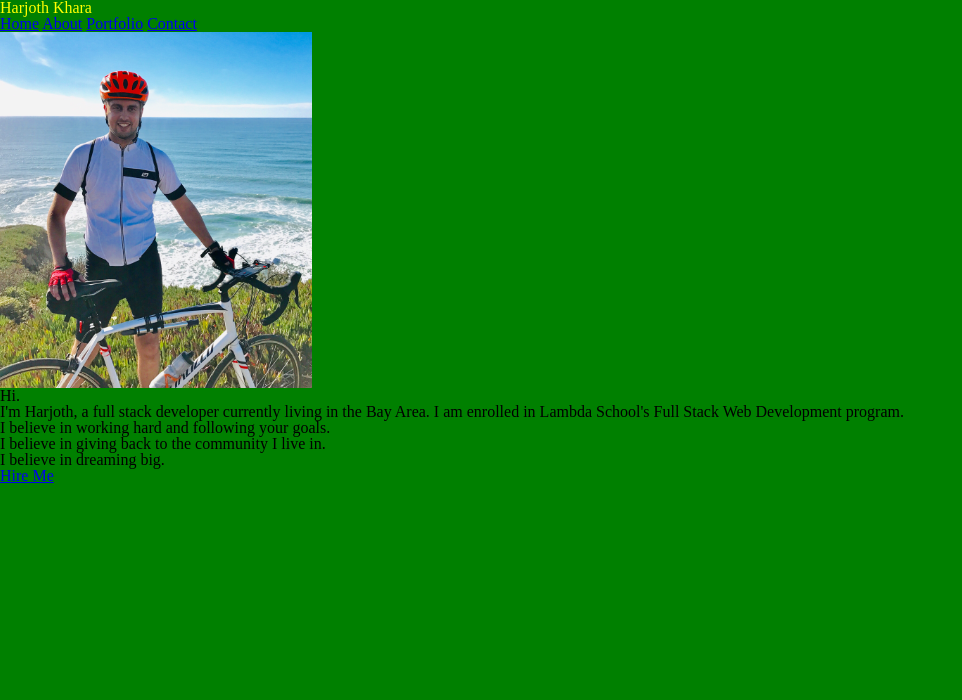
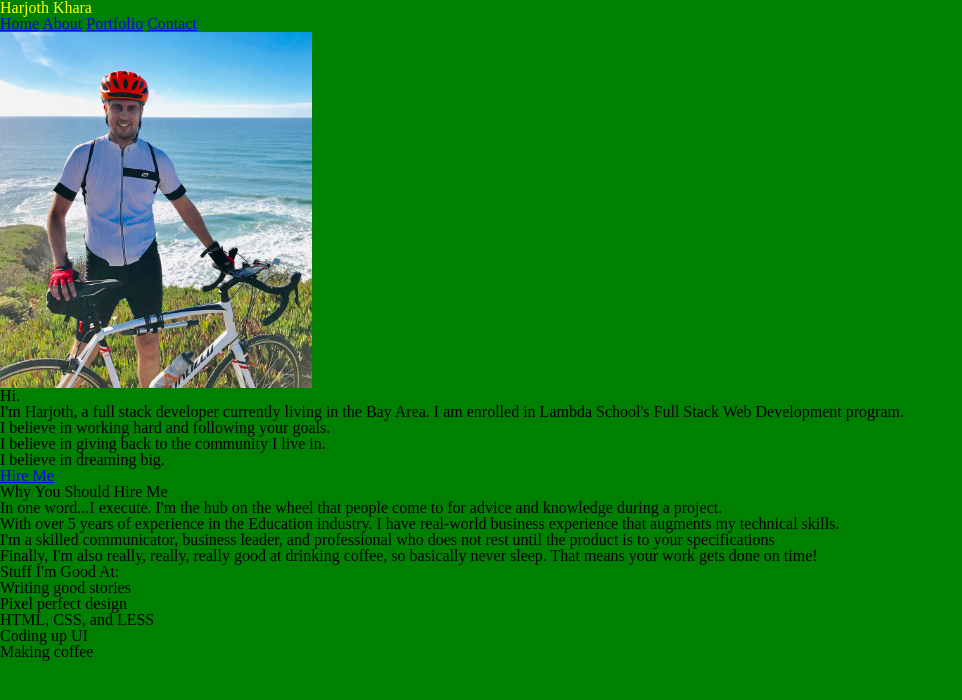
Before and after one commit to harjothkhara/Resume-Project-LESS, a plain HTML site: page index.html in a window 1280 px wide. Shown: the whole page, without its empty margins (0-962 px from the left). Drawn offline with Linux system fonts and the light colour scheme.

Commit message:
section one - why should you hire me

```diff
--- a/index.html
+++ b/index.html
@@ -32,5 +32,36 @@
         <a href="#">Hire Me</a>
       </div>
     </header>
+    <section class="one">
+      <div>
+        <h2>Why You Should Hire Me</h2>
+        <p>
+          In one word...I execute. I'm the hub on the wheel that people come to
+          for advice and knowledge during a project.
+        </p>
+        <p>
+          With over 5 years of experience in the Education industry. I have
+          real-world business experience that augments my technical skills.
+        </p>
+        <p>
+          I'm a skilled communicator, business leader, and professional who does
+          not rest until the product is to your specifications
+        </p>
+        <p>
+          Finally, I'm also really, really, really good at drinking coffee, so
+          basically never sleep. That means your work gets done on time!
+        </p>
+      </div>
+      <div>
+        <h2>Stuff I'm Good At:</h2>
+        <ul>
+          <li>Writing good stories</li>
+          <li>Pixel perfect design</li>
+          <li>HTML, CSS, and LESS</li>
+          <li>Coding up UI</li>
+          <li>Making coffee</li>
+        </ul>
+      </div>
+    </section>
   </body>
 </html>
```
